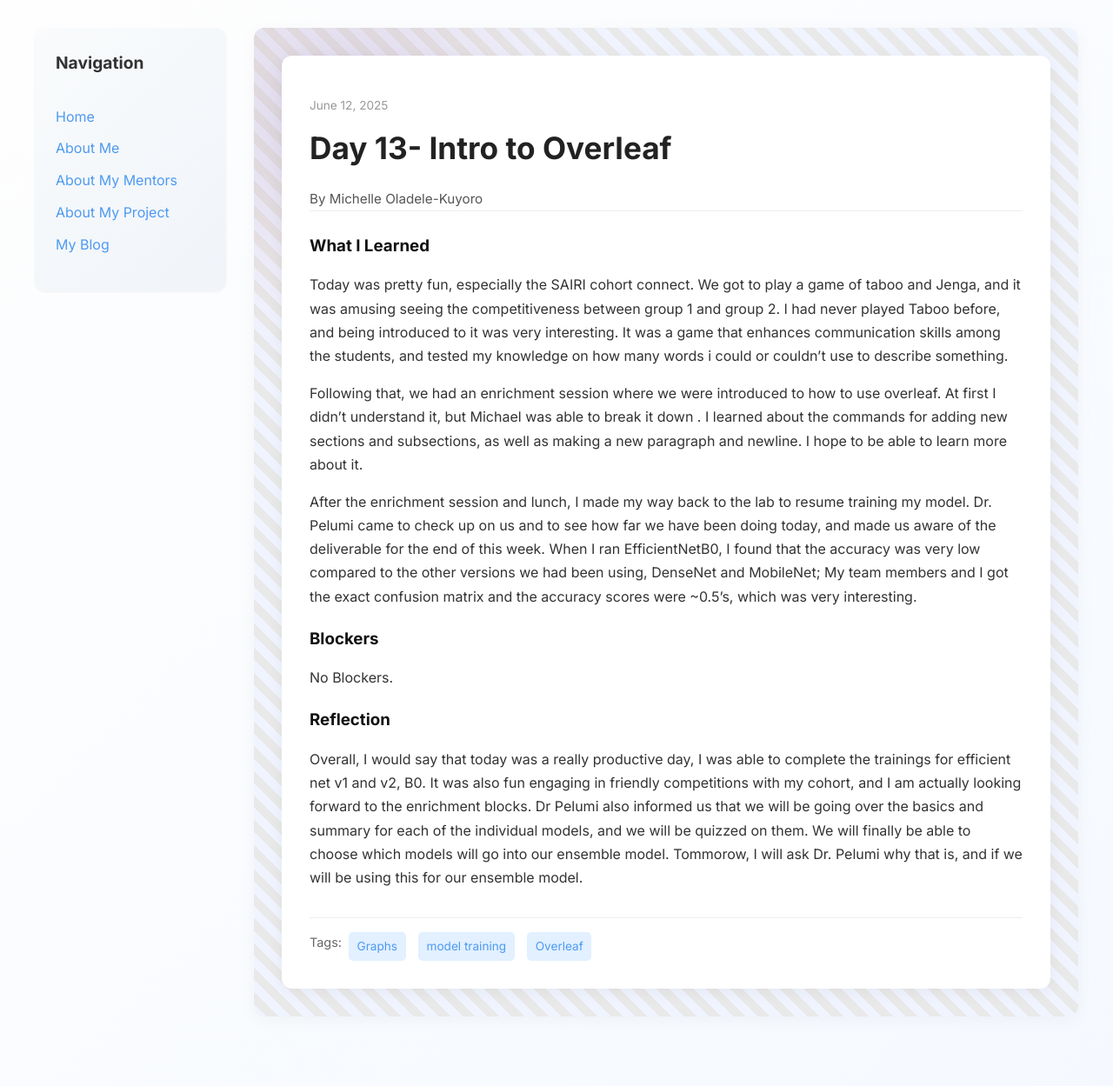
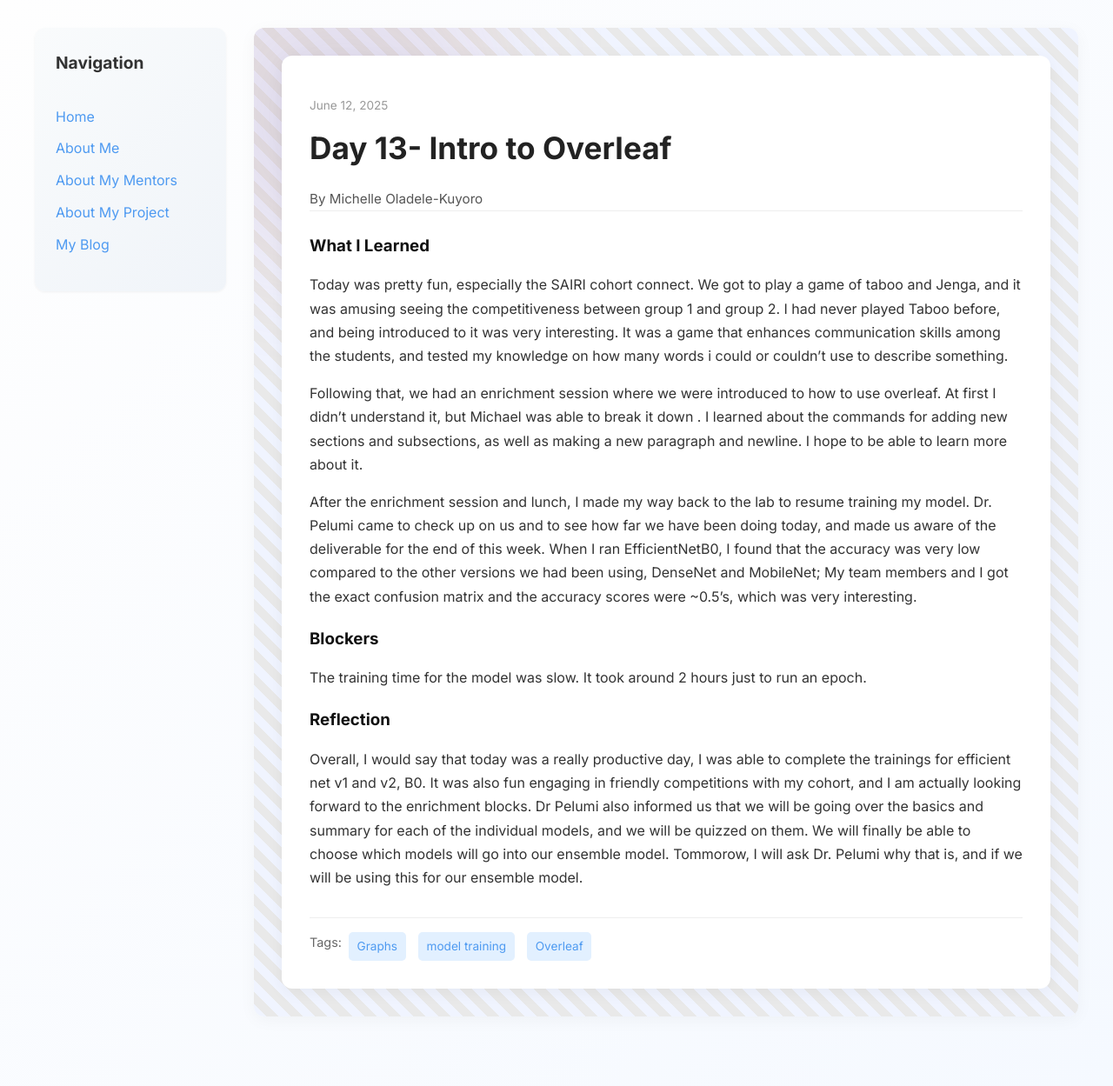
Before and after one commit to Miola585/Miola585.github.io, a Jekyll site: the page built from _posts/2025-06-12-day-13.md, in a window 1280 px wide. Shown: the whole page at 87% size. Built offline with Jekyll 4.4.1, drawn with Linux system fonts in a browser that asks for light colours.

Commit message:
Update 2025-06-12-day-13.md

```diff
--- a/_posts/2025-06-12-day-13.md
+++ b/_posts/2025-06-12-day-13.md
@@ -14,7 +14,7 @@ what_i_learned: |
   After the enrichment session and lunch, I made my way back to the lab to resume training my model. Dr. Pelumi came to check up on us and to see how far we have been doing today, and made us aware of the deliverable for the end of this week. When I ran EfficientNetB0, I found that the accuracy was very low compared to the other versions we had been using, DenseNet and MobileNet; My team members and I got the exact confusion matrix and the accuracy scores were ~0.5's, which was very interesting.
 
 blockers: |
-  No Blockers.
+  The training time for the model was slow. It took around 2 hours just to run an epoch.
 
 reflection: |
   Overall, I would say that today was a really productive day, I was able to complete the trainings for efficient net v1 and v2, B0. It was also fun engaging in friendly competitions with my cohort, and I am actually looking forward to the enrichment blocks. Dr Pelumi also informed us that we will be going over the basics and summary for each of the individual models, and we will be quizzed on them.  We will finally be able to choose which models will go into our ensemble model. Tommorow, I will ask Dr. Pelumi why that is, and if we will be using this for our ensemble model.
```
